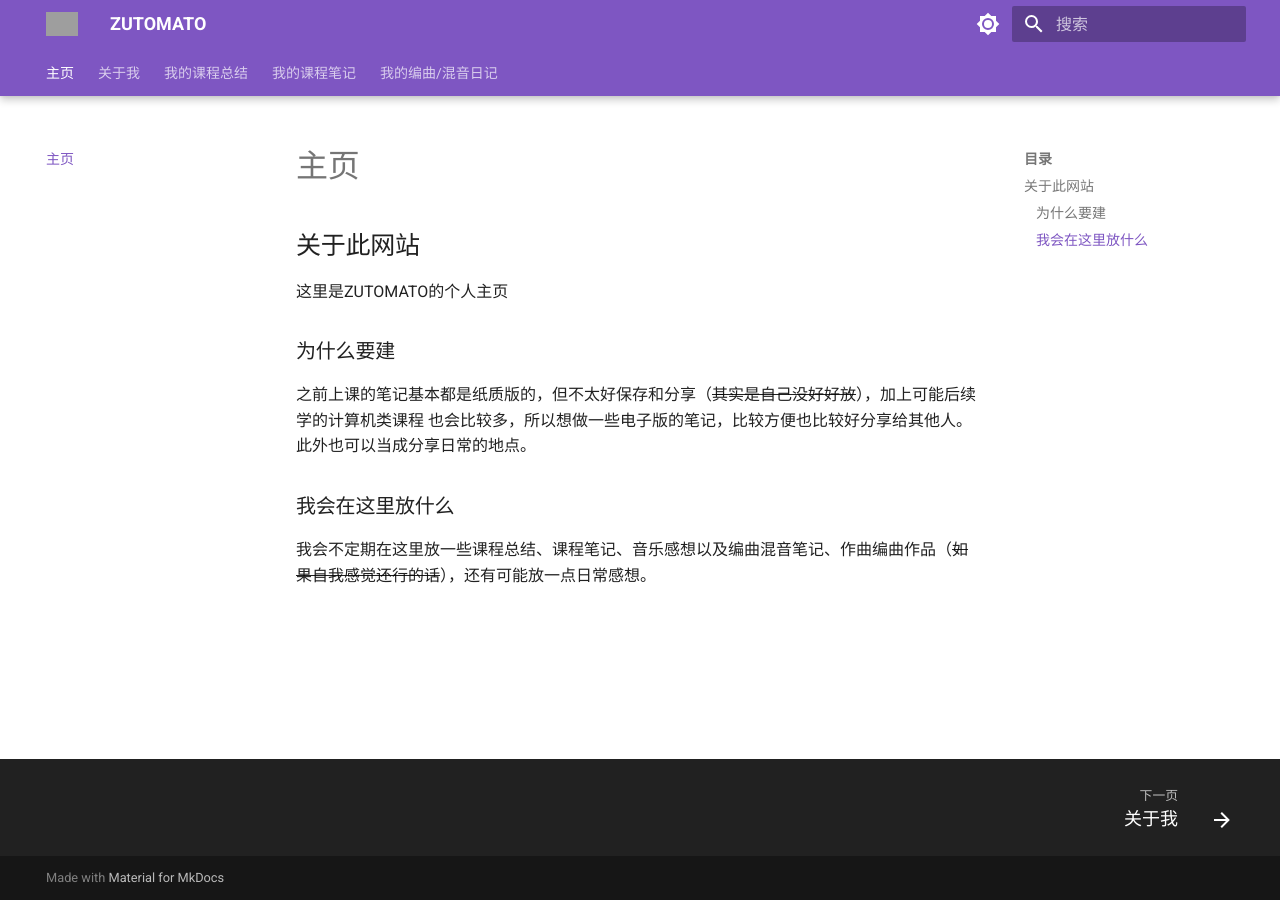
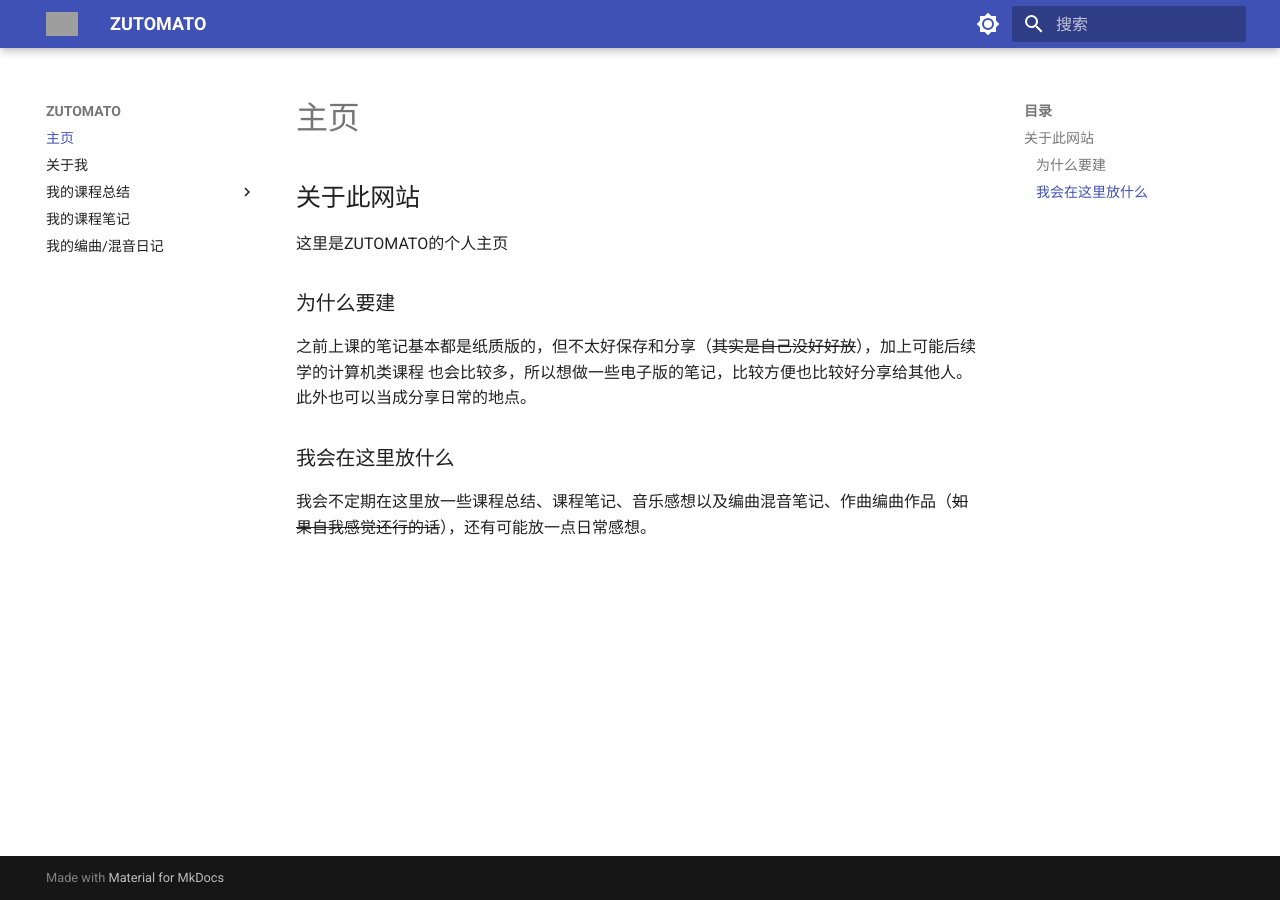
Before and after one commit to ZUTOMATO/mkdocs1, an MkDocs documentation site: the page built from docs/index.md, in a window 1280 px wide. Built offline with MkDocs 1.6.1 and Material for MkDocs 9.7.7, drawn with Linux system fonts in a browser that asks for light colours; grey boxes are pictures that could not be loaded.

Commit message:
first commit

```diff
--- a/mkdocs.yml
+++ b/mkdocs.yml
@@ -1,71 +1,41 @@
-# =============== 站点基本信息 ===============
+# 1. 站点信息
 site_name: ZUTOMATO
 site_url: https://mydomain.org/mysite
 
-# =============== 主题配置 ===============
+# 2. 主题
 theme:
   name: material
+  features:
+    - content.math.mathjax   # 关键：打开 Material 内置 MathJax
   palette:
     - scheme: default
       toggle:
         icon: material/brightness-7
         name: Switch to dark mode
-      primary: deep purple
-      accent: blue
     - scheme: slate
       toggle:
         icon: material/brightness-4
         name: Switch to light mode
-      primary: deep purple
-      accent: blue
-
   language: zh
   logo: https://s21.ax1x.com/2025/07/19/pV3XuZ9.png
   favicon: https://s21.ax1x.com/2025/07/19/pV3XuZ9.png
 
-  features:
-    - announce.dismiss
-    - navigation.instant
-    - header.autohide
-    - navigation.tracking
-    - navigation.tabs
-    - navigation.tabs.sticky
-    - navigation.sections
-    - navigation.top
-    - navigation.footer
-    - search.suggest
-    - search.highlight
-    - search.share
-    - navigation.expand
-    - navigation.indexes
-    - content.tabs.link
-    - content.tooltips
-    - content.code.copy
-    - content.action.edit
-    - content.action.view
-    - content.code.annotate
-
-  icon:
-    repo: fontawesome/brands/github
-    logo: logo
-
-# =============== 插件 ===============
+# 3. 插件
 plugins:
   - search
   - blog
 
-# =============== Markdown 扩展（新增） ===============
+# 4. Markdown 扩展
 markdown_extensions:
-  - pymdownx.arithmatex:   # 识别 $...$ / $$...$$
-      generic: true
+  - pymdownx.arithmatex:
+      generic: false   # 让 $ ... $ 直接生效
 
-# =============== 静态资源（新增） ===============
+# 5. 国内 CDN（避免被墙）
 extra_javascript:
-  # 使用 MathJax（Material 推荐 CDN，国内可换别的源）
   - https://polyfill.io/v3/polyfill.min.js?features=es6
-  - https://cdn.jsdelivr.net/npm/mathjax@3/es5/tex-mml-chtml.js
+  - https://cdnjs.cloudflare.com/ajax/libs/mathjax/3.2.2/es5/tex-mml-chtml.min.js
 
-# =============== 导航 ===============
+# 6. 导航
 nav:
   - 主页: index.md
   - 关于我: md/profile.md
```
